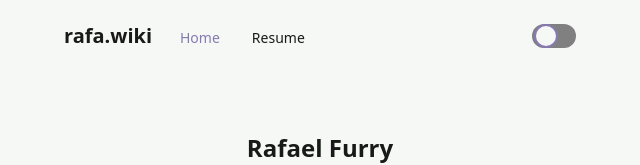
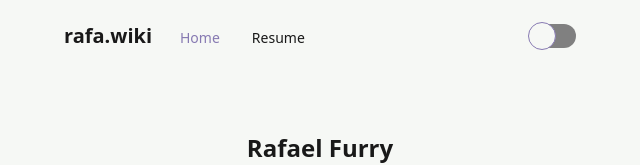
Before and after one commit to BullThistle/rafa.wiki-site, a Next.js app: page / in a window 1280 px wide. Shown: the top 165 px of the page, without its empty margins (320-960 px from the left). Built offline with nearby package versions, Linux system fonts and the light colour scheme.

Commit message:
update theme toggle styles

```diff
--- a/components/navbar/theme-toggle.tsx
+++ b/components/navbar/theme-toggle.tsx
@@ -3,9 +3,9 @@ import { useEffect, useState } from 'react'
 const toggleStyles = `
 		w-11 h-6 bg-gray rounded-full peer
 		peer-checked:after:translate-x-full after:absolute
-		after:top-0 after:left-[2px] after:bg-white
-		after:border-purple after:border-2 after:border
-		after:rounded-full after:h-6 after:w-6 after:absolute
+		after:bottom-3.5 after:right-[20px] after:bg-white
+		 after:border after:border-purple
+		after:rounded-full after:h-7 after:w-7 after:absolute
 		after:transition-all peer-checked:bg-purple
 	`
 
```
